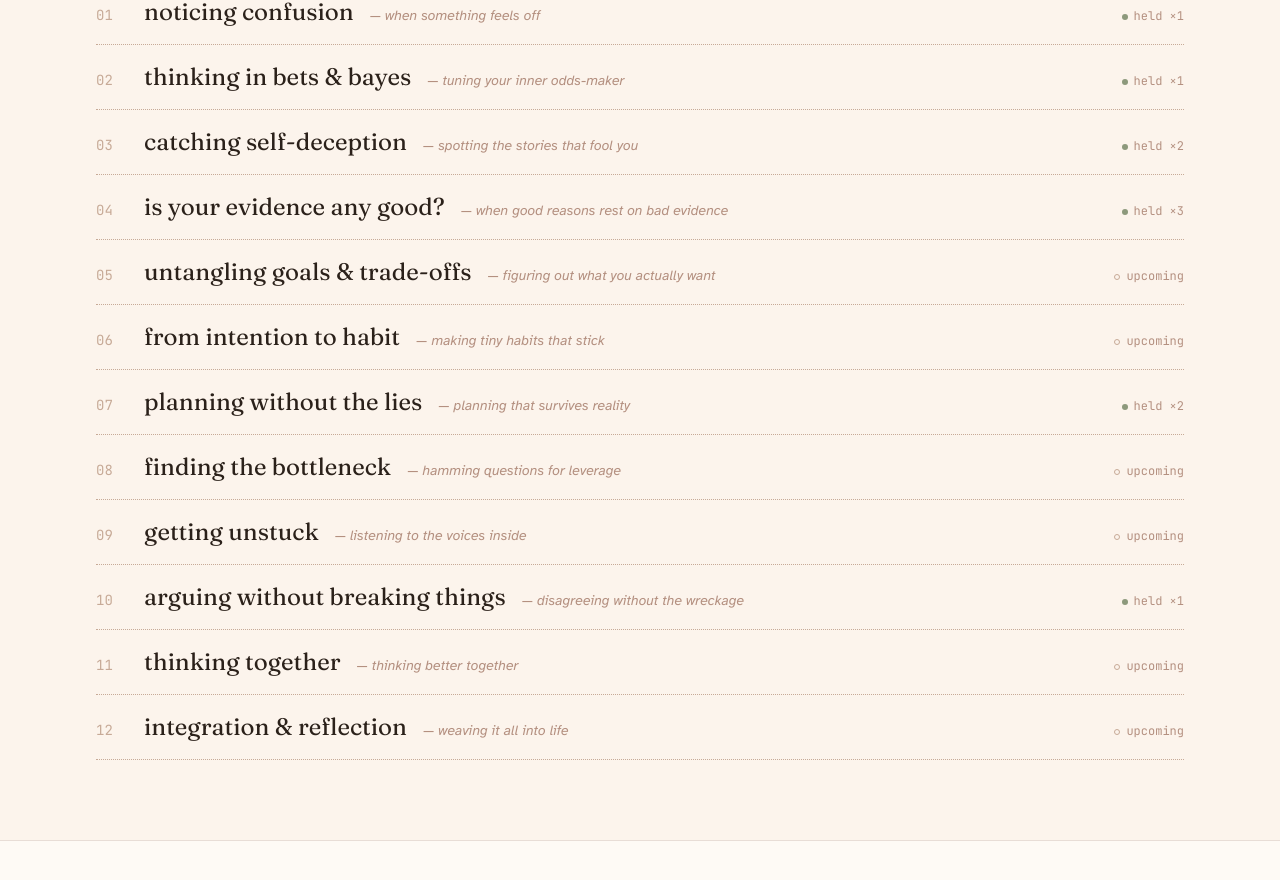
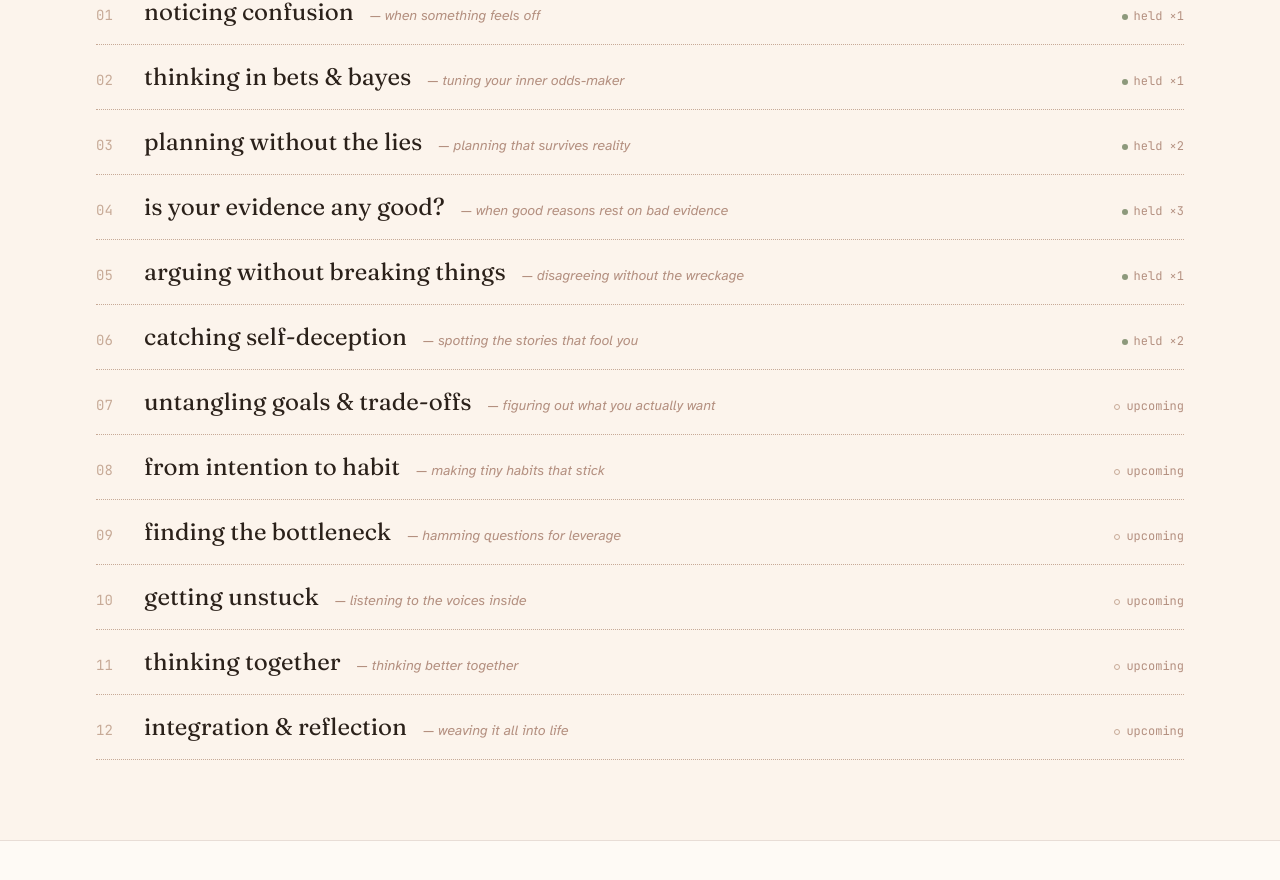
Before and after one commit to rdbcasillas/rationality-course, a Vue app: page / in a window 1280 px wide. Shown: the part 977-1857 px from the top of the page. Built offline with nearby package versions, Linux system fonts and the light colour scheme.

Commit message:
Order home TOC chronologically like the catalog
Co-Authored-By: Claude Fable 5 <noreply@anthropic.com>

```diff
--- a/src/views/Home.vue
+++ b/src/views/Home.vue
@@ -70,13 +70,13 @@
         </div>
 
         <ol>
-          <li v-for="workshop in workshops" :key="workshop.slug">
+          <li v-for="(workshop, index) in workshops" :key="workshop.slug">
             <router-link
               :to="{ name: 'WorkshopDetail', params: { slug: workshop.slug } }"
               class="group flex flex-wrap items-baseline gap-x-4 gap-y-1 py-4 border-b border-dotted border-clay-400 hover:border-solid hover:border-accent transition-colors"
             >
               <span class="font-mono text-sm text-clay-400 group-hover:text-accent transition-colors w-8">
-                {{ String(workshop.number).padStart(2, "0") }}
+                {{ String(index + 1).padStart(2, "0") }}
               </span>
               <span class="font-display text-xl md:text-2xl text-ink group-hover:translate-x-1.5 transition-transform duration-300 lowercase">
                 {{ workshop.title.toLowerCase() }}
@@ -183,14 +183,14 @@
 </template>
 
 <script>
-import { workshops } from "@/data/workshops.js";
+import { workshops, sortChronologically } from "@/data/workshops.js";
 import BlinkingLogo from "@/components/BlinkingLogo.vue";
 
 export default {
   components: { BlinkingLogo },
   data() {
     return {
-      workshops,
+      workshops: sortChronologically(workshops),
       features: [
         {
           title: "Systematic Reasoning",
```
